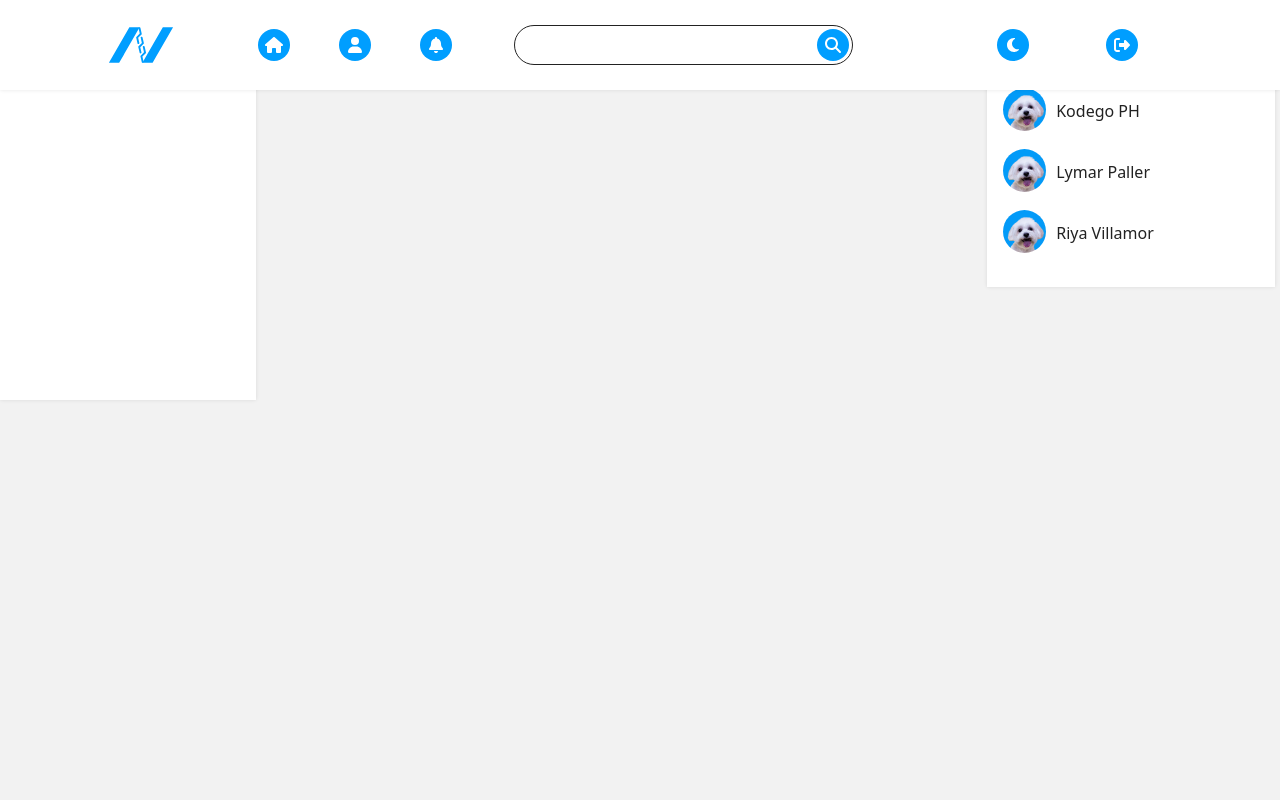
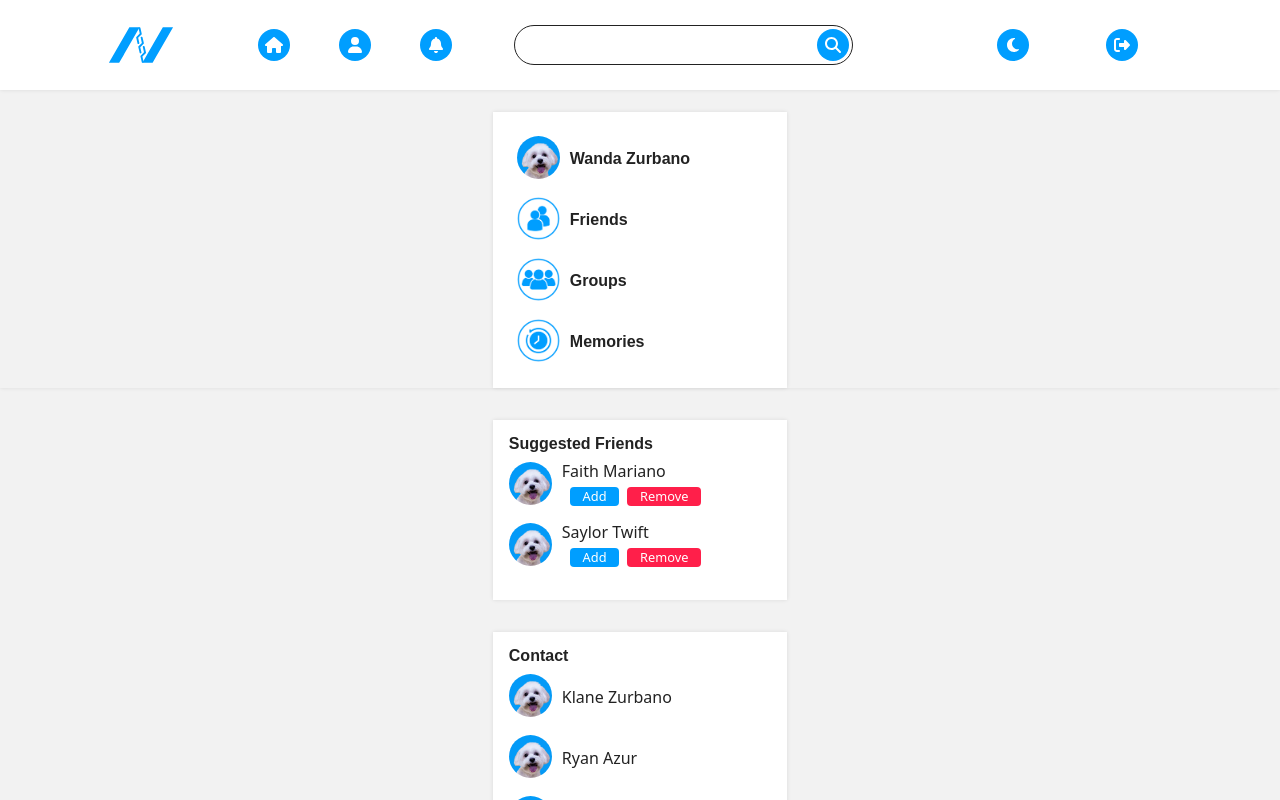
Before and after one commit to LymarPaller/nexus, a React (Vite) app: page /aside in a window 1280 px wide. Shown: the top 800 px of the page. Built offline with nearby package versions, Linux system fonts and the light colour scheme.

Commit message:
fix: sizes and /aside web view

```diff
--- a/src/styles/AsideLeft.scss
+++ b/src/styles/AsideLeft.scss
@@ -19,6 +19,7 @@
         left: auto;
         background-color:  var(--grey-200);
         box-shadow: none;
+        flex-direction: column;
     }
 
     .profile-info {
@@ -27,14 +28,6 @@
         align-items: flex-start;
         padding: 20px;
         z-index: 4;
-
-        @include tablet {
-            width: 55vw;
-            padding: 1rem;
-            z-index: 0;
-            background-color:  var(--white);
-            box-shadow: 0 0 4px rgba(0, 0, 0, 0.1);
-        }
 
         .profile,
         .friends-section,
--- a/src/styles/AsideMenu.scss
+++ b/src/styles/AsideMenu.scss
@@ -2,24 +2,59 @@
 
 .aside-menu-container {
     display: flex;
-    justify-content: center;
     flex-direction: column;
 
     .aside-left-container{
+        display: flex;
+        justify-content: center;
+        position: relative;
+        left: auto;
+        background-color: transparent;
+
         @include tablet {
             display: flex;
             justify-content: center;
             align-items: center;
 
         }
+
+        .profile-info{
+            margin-top: 1rem;
+            min-width: 23%;
+            height: auto;
+            padding: 1rem;
+            z-index: 0;
+            background-color:  var(--white);
+            box-shadow: 0 0 4px rgba(0, 0, 0, 0.1);
+
+            @include tablet {
+                min-width: 55vw;
+                padding: 1rem;
+                height: auto;
+            }
+            @include mobile {
+                min-width: 60%;
+            }
+        }
     }
 
     .aside-right-container{
+        display: flex;
+        right: auto;
+        position: relative;
+        margin-top: 1rem;
+        padding-top: 0;
+        align-items: center;
 
         @include tablet {
+            margin-top: 1rem;
             display: flex;
             justify-content: center;
 
         }
+        .suggestion-container,
+        .online-container{
+            min-width: 23%;
+        }
     }
 }
--- a/src/styles/AsideRight.scss
+++ b/src/styles/AsideRight.scss
@@ -46,7 +46,7 @@
     display: flex;
     align-items: center;
     margin-bottom: 1rem;
-    min-width: 20vw;
+    min-width: 18vw;
     @include tablet {
         min-width: 50vw;
     }
--- a/src/styles/Feed.scss
+++ b/src/styles/Feed.scss
@@ -1,7 +1,7 @@
 @import "main";
 
 .feed-container {
-    width: 50vw;
+    min-width: 50%;
     height: 70vh;
     margin-top: 1.5rem;
     box-shadow: 0 0 4px rgba(0, 0, 0, 0.1);
--- a/src/styles/Navbar.scss
+++ b/src/styles/Navbar.scss
@@ -69,7 +69,7 @@ body {
       position: absolute;
       display: flex;
       justify-content: space-evenly;
-      height: 10rem;
+      height: 9rem;
       width: 100%;
       background-color: var(--white);
       right: -100%;
```
